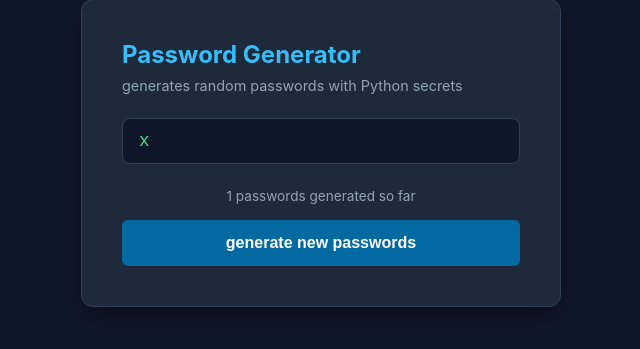
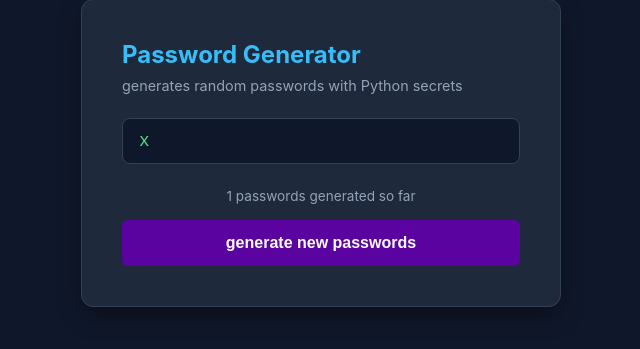
Before and after one commit to AtHelge/password-generator-web, a Flask app: template templates/index.html in a window 1280 px wide, with the pointer over the restyled element. Shown: the part 247-596 px from the top of the page, without its empty margins (319-959 px from the left). Run offline with Flask 3, Linux system fonts and the light colour scheme; the template is opened without the code that fills it: most values are stand-ins (such as "Sample title", 1, 10 or a date in 2020).

Commit message:
testing workflow by changing code

```diff
--- a/templates/index.html
+++ b/templates/index.html
@@ -69,7 +69,7 @@
             transition: background-color 0.2s ease;
         }
         button:hover {
-            background-color: #0369a1;
+            background-color: #5a03a1;
         }
         p.counter {
             color: #94a3b8;
```
